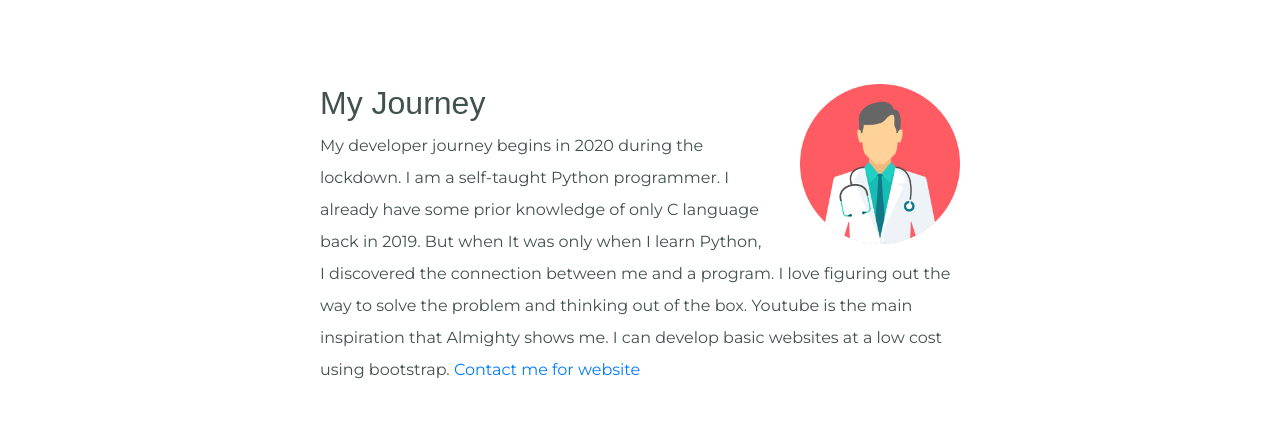
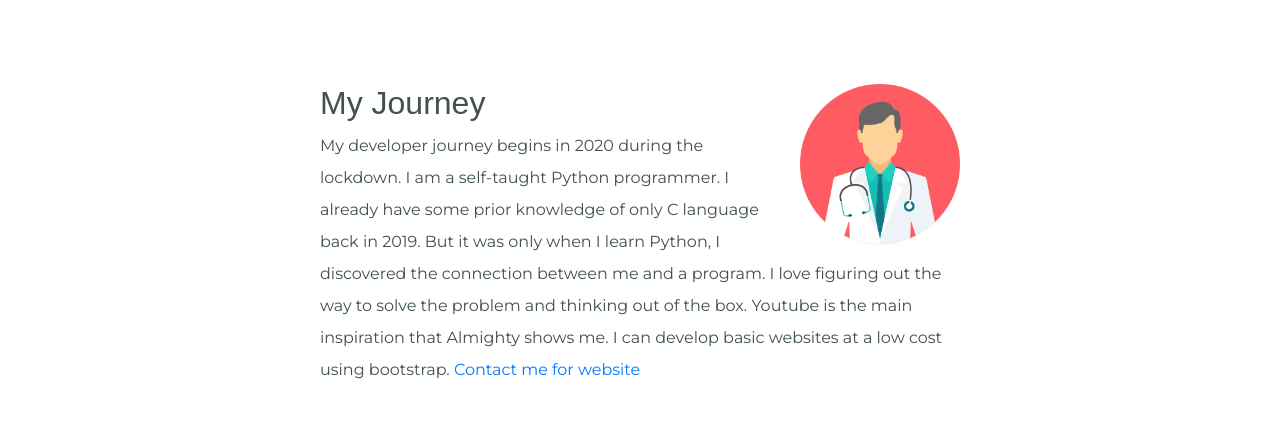
Before and after one commit to NawfAbdullah/My_website, a plain HTML site: page index.html in a window 1280 px wide. Shown: the part 880-1316 px from the top of the page. Drawn offline with nearby package versions, Linux system fonts and the light colour scheme.

Commit message:
Bismillah This is my Completed Website version 1.0

```diff
--- a/index.html
+++ b/index.html
@@ -70,7 +70,7 @@
           <div class="my_description">
             <img src="static/images/doctor.png" alt="Same me" class='doc-img'>
             <h2>My Journey</h2>
-            <p>My developer journey begins in 2020 during the lockdown. I am a self-taught Python programmer. I already have some prior knowledge of only C language back in 2019. But when It was only when I learn Python, I discovered the connection between me and a program. I love figuring out the way to solve the problem and thinking out of the box. Youtube is the main inspiration that Almighty shows me. I can develop basic websites at a low cost using bootstrap. <a href="mailto:k.nawfabdullah@gmail.com"> Contact me for website </a></p>
+            <p>My developer journey begins in 2020 during the lockdown. I am a self-taught Python programmer. I already have some prior knowledge of only C language back in 2019. But it was only when I learn Python, I discovered the connection between me and a program. I love figuring out the way to solve the problem and thinking out of the box. Youtube is the main inspiration that Almighty shows me. I can develop basic websites at a low cost using bootstrap. <a href="mailto:k.nawfabdullah@gmail.com"> Contact me for website </a></p>
           </div>
 
       </section>
```
